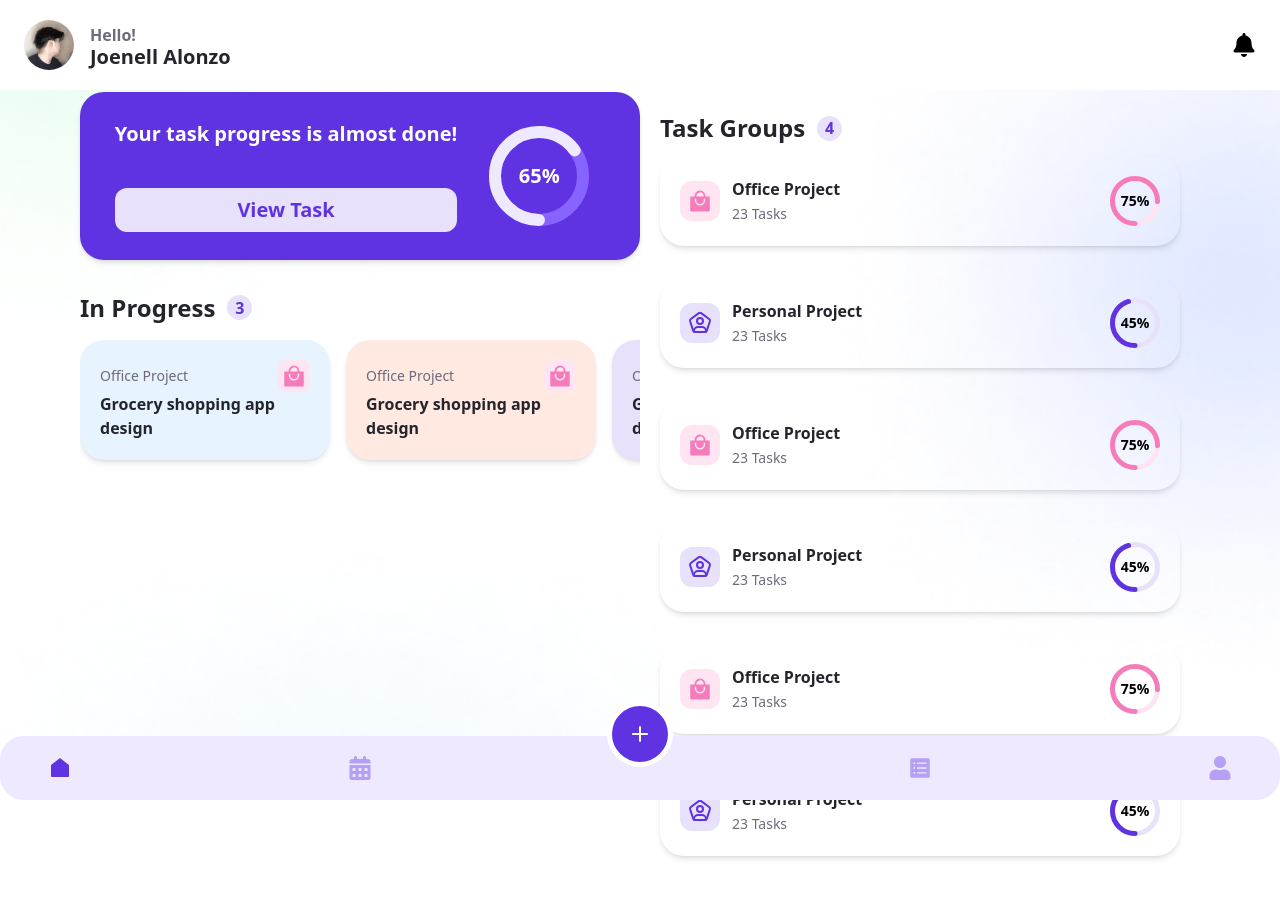
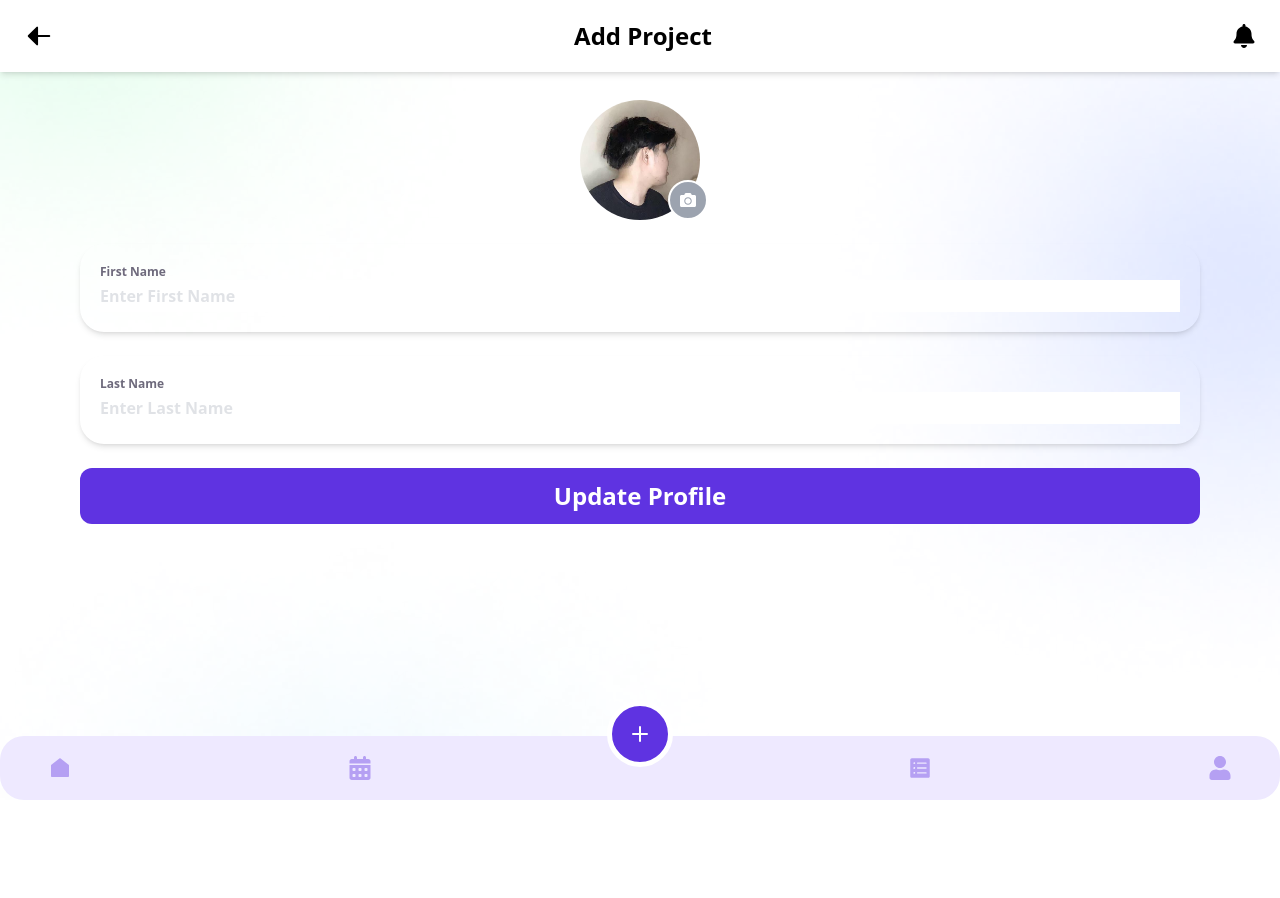
Before and after one commit to alonzojoe/React-TS-Task-Management, a React (Vite) app: page /home/Profile in a window 1280 px wide. Before the commit this address led to /home. Shown: the top 898 px of the page. After the commit the page ends 800 px from the top, so only its background shows below. Built offline with nearby package versions, Linux system fonts and the light colour scheme.

Commit message:
feat: create ui ux for Profile Settings Page

```diff
--- a/src/App.tsx
+++ b/src/App.tsx
@@ -9,7 +9,8 @@ import Home from "./pages/Home/Home";
 import AppLayout from "./layouts/AppLayout";
 import Dashboard from "./pages/Dashboard/Dashboard";
 import CreateTask from "./pages/Tasks/CreateTask";
-import Lists from "./pages/Tasks/Lists";
+import TodayTasks from "./pages/Tasks/TodayTasks";
+import Profile from "./pages/Profile/Profile";
 
 function App() {
   return (
@@ -19,9 +20,10 @@ function App() {
         <Route path="/home" element={<AppLayout />}>
           <Route index element={<Dashboard />} />
           <Route path="task" element={<Outlet />}>
-            <Route index element={<Lists />} />
+            <Route index element={<TodayTasks />} />
             <Route path="create" element={<CreateTask />} />
           </Route>
+          <Route path="Profile" element={<Profile />} />
         </Route>
         <Route path="*" element={<Navigate to="/home" />} />
       </Routes>
--- a/src/layouts/AppLayout.tsx
+++ b/src/layouts/AppLayout.tsx
@@ -152,9 +152,13 @@ function MenuBar() {
         <span>
           <IoIosListBox className={`text-2xl mx-2 text-bgInactive`} />
         </span>
-        <span>
-          <FaUser className={`text-2xl mx-2 text-bgInactive`} />
-        </span>
+        <Link to="/home/profile">
+          <FaUser
+            className={`text-2xl mx-2 ${
+              pathname === "/home/profile" ? activeClass : inactiveClass
+            }`}
+          />
+        </Link>
       </div>
     </section>
   );
--- /dev/null
+++ b/src/pages/Profile/Profile.tsx
@@ -0,0 +1,68 @@
+import Card from "../../components/UI/Card";
+import Avatar from "../../assets/images/avatar.jpg";
+import { FaCamera } from "react-icons/fa";
+const Profile = () => {
+  return (
+    <div className="container space-y-5  py-2">
+      <form className="space-y-6">
+        <div className="flex items-center justify-center pt-5">
+          <div className="relative">
+            <img
+              src={Avatar}
+              alt=""
+              className="rounded-full h-auto w-[120px]"
+            />
+            <div className="absolute top-20 -right-2 rounded-full h-[40px] w-[40px] border-white border-2  bg-gray-400 flex items-center justify-center">
+              <FaCamera className="text-smd text-white" />
+            </div>
+          </div>
+        </div>
+        <div>
+          <Card background="cardBg" shrink="shrink-0" width="w-[full]">
+            <div>
+              <label
+                htmlFor="title"
+                className="text-textSecondary font-semibold text-xs block"
+              >
+                First Name
+              </label>
+              <input
+                type="text"
+                className="py-1 text-textPrimary px-0 w-full font-semibold ring-0 border-0 outline-none placeholder:opacity-30"
+                id="firstname"
+                name="firstname"
+                placeholder="Enter First Name"
+              />
+            </div>
+          </Card>
+        </div>
+        <div>
+          <Card background="cardBg" shrink="shrink-0" width="w-[full]">
+            <div>
+              <label
+                htmlFor="title"
+                className="text-textSecondary font-semibold text-xs block"
+              >
+                Last Name
+              </label>
+              <input
+                type="text"
+                className="py-1 text-textPrimary px-0 w-full font-semibold ring-0 border-0 outline-none placeholder:opacity-30"
+                id="lastname"
+                name="lastname"
+                placeholder="Enter Last Name"
+              />
+            </div>
+          </Card>
+        </div>
+        <button className="primary-btn flex justify-between items-center text-2xl w-full">
+          <span></span>
+          <span>Update Profile</span>
+          <span></span>
+        </button>
+      </form>
+    </div>
+  );
+};
+
+export default Profile;
--- a/src/pages/Tasks/Lists.tsx
+++ b/src/pages/Tasks/TodayTasks.tsx
@@ -4,7 +4,7 @@ import { FaCheckCircle } from "react-icons/fa";
 import { IoBagHandleSharp } from "react-icons/io5";
 import { GoClockFill } from "react-icons/go";
 import { RiCalendarTodoFill } from "react-icons/ri";
-const Lists = () => {
+const TodayTasks = () => {
   return (
     <div className="container space-y-5  py-2">
       <div className="overflow-x-auto whitespace-nowrap py-4">
@@ -353,4 +353,4 @@ const Lists = () => {
   );
 };
 
-export default Lists;
+export default TodayTasks;
```
